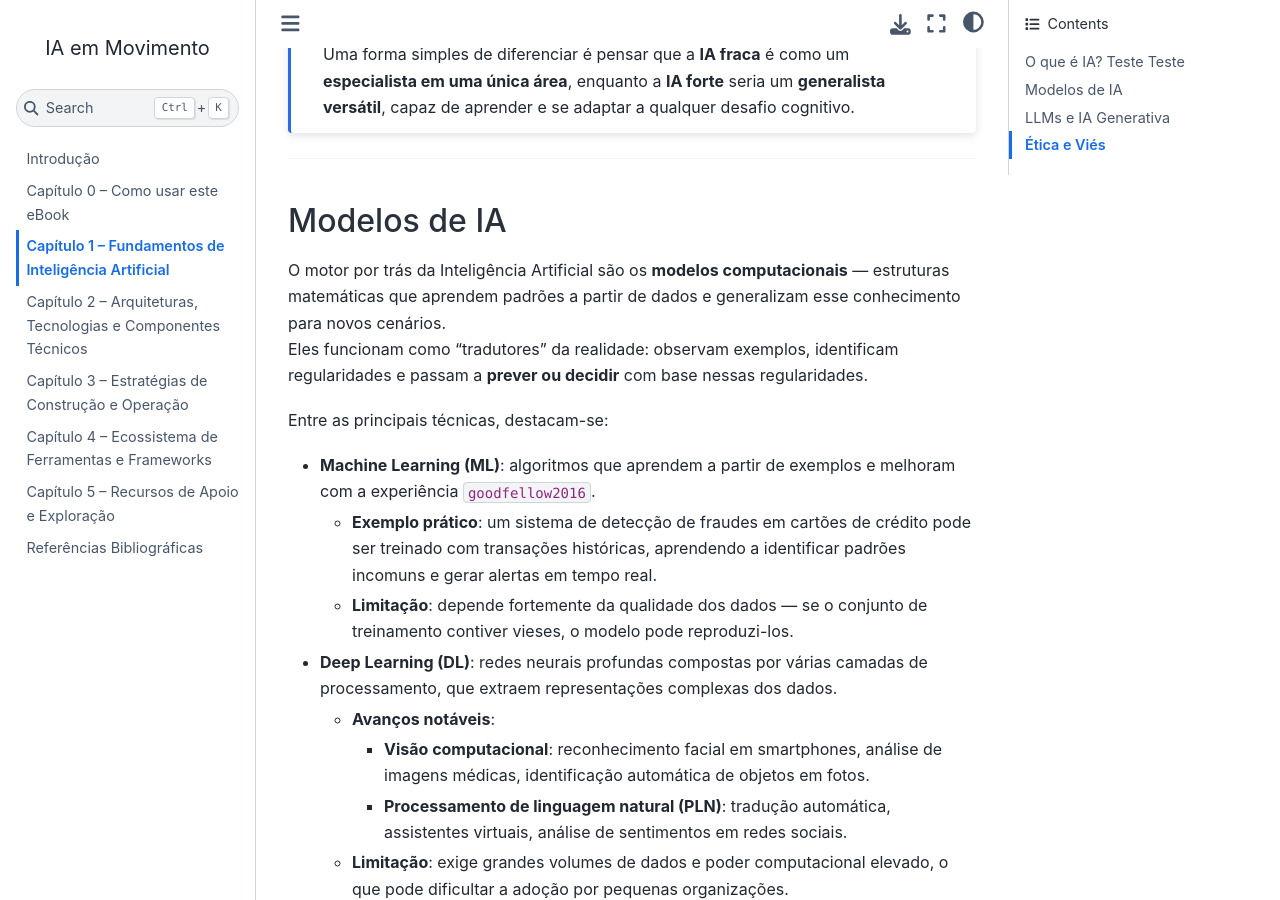
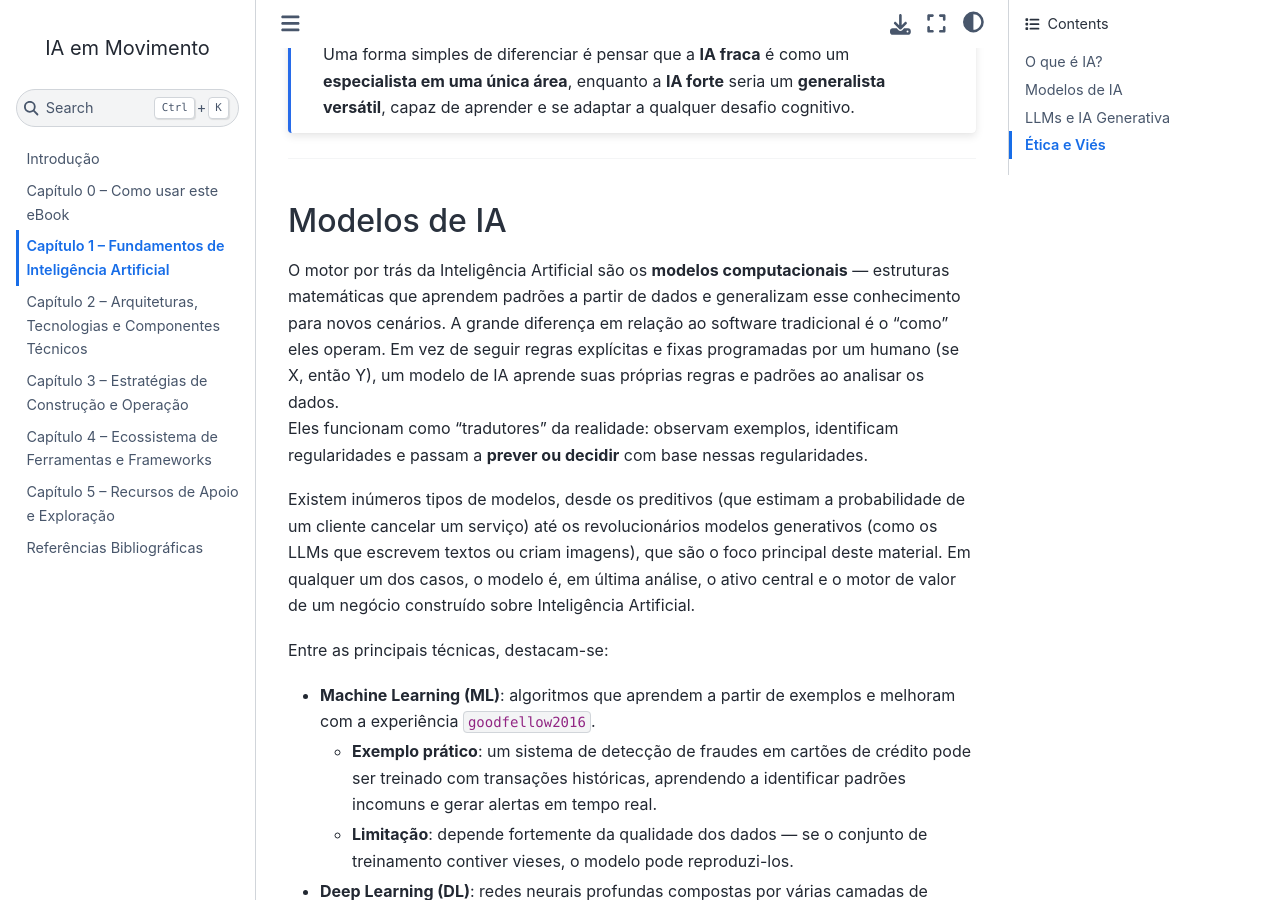
Before and after one commit to unb-lamfo-negocios-ai/LivroIAemMovimento, a Jupyter Book: the page built from capitulos/cap1.md, in a window 1280 px wide and 900 px high, scrolled down 1561 px. Built offline with Jupyter Book 1.0.4 settings and Sphinx 7.4.7 and the Sphinx Book theme 1.1.4, drawn with Linux system fonts in a browser that asks for light colours; pages that are not in the unit, such as notebooks, are missing from menus; cross-references to code outside the pages are shown as plain code; some of the changed text lies outside the part shown.

Commit message:
Update cap1.md

```diff
--- a/capitulos/cap1.md
+++ b/capitulos/cap1.md
@@ -6,7 +6,7 @@ Mais do que um conjunto de algoritmos, a IA é hoje um **instrumento estratégic
 
 ---
 
-## O que é IA? Teste Teste
+## O que é IA?
 
 O conceito de IA surgiu na década de 1950, quando pesquisadores como **Alan Turing** e **John McCarthy** começaram a explorar a possibilidade de máquinas "pensarem" e aprenderem {cite}`turing1950`.
 
@@ -41,8 +41,10 @@ Uma forma simples de diferenciar é pensar que a **IA fraca** é como um **espec
 
 ## Modelos de IA
 
-O motor por trás da Inteligência Artificial são os **modelos computacionais** — estruturas matemáticas que aprendem padrões a partir de dados e generalizam esse conhecimento para novos cenários.
+O motor por trás da Inteligência Artificial são os **modelos computacionais** — estruturas matemáticas que aprendem padrões a partir de dados e generalizam esse conhecimento para novos cenários. A grande diferença em relação ao software tradicional é o "como" eles operam. Em vez de seguir regras explícitas e fixas programadas por um humano (se X, então Y), um modelo de IA aprende suas próprias regras e padrões ao analisar os dados.
 Eles funcionam como “tradutores” da realidade: observam exemplos, identificam regularidades e passam a **prever ou decidir** com base nessas regularidades.
+
+Existem inúmeros tipos de modelos, desde os preditivos (que estimam a probabilidade de um cliente cancelar um serviço) até os revolucionários modelos generativos (como os LLMs que escrevem textos ou criam imagens), que são o foco principal deste material. Em qualquer um dos casos, o modelo é, em última análise, o ativo central e o motor de valor de um negócio construído sobre Inteligência Artificial.
 
 Entre as principais técnicas, destacam-se:
 
```
